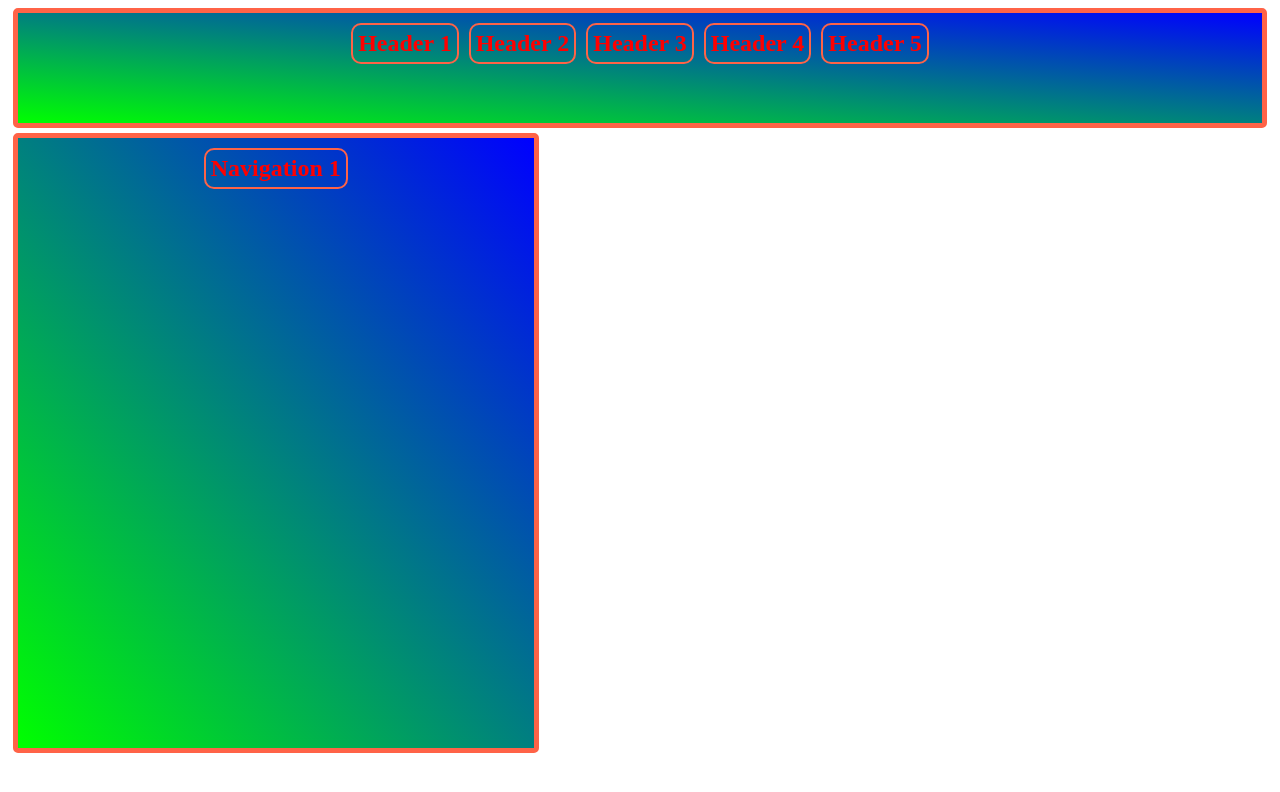
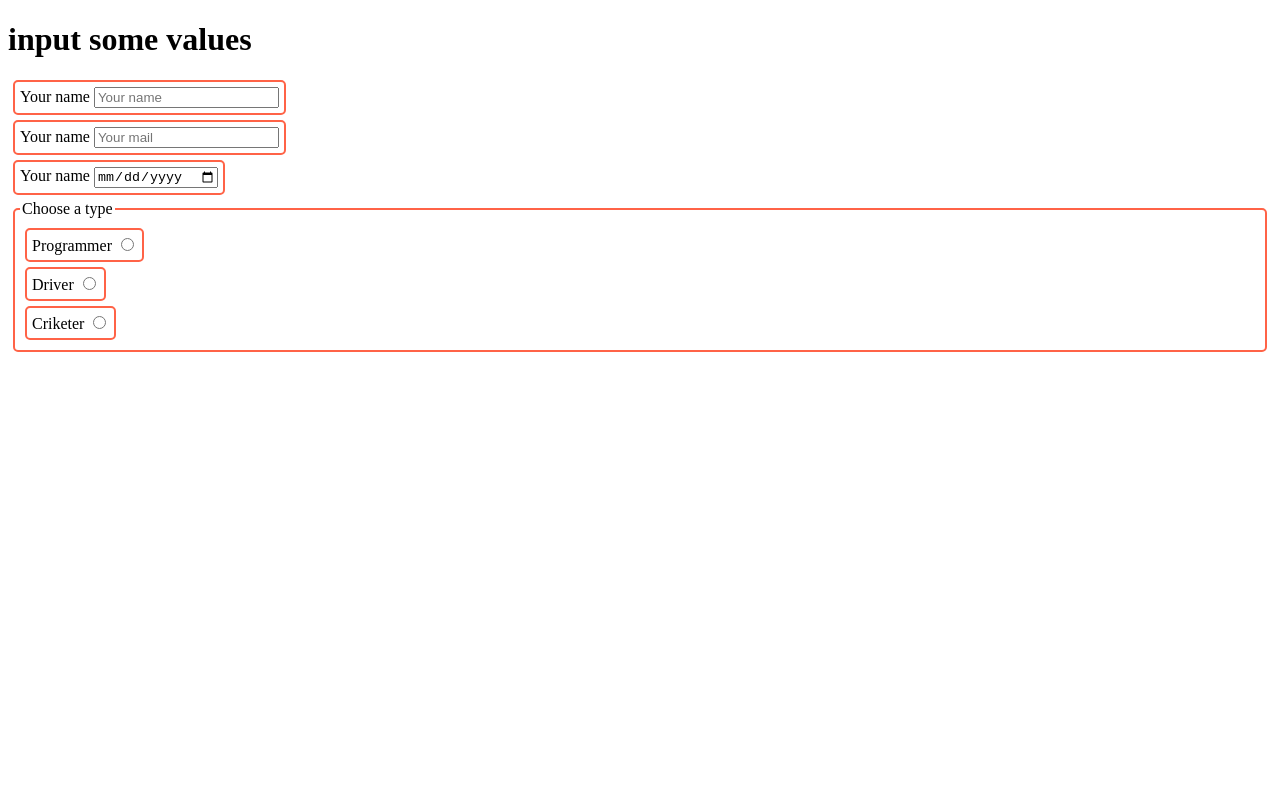
Before and after one commit to asifbuet047/programming-hero-module4, a plain HTML site: page index.html in a window 1280 px wide. Drawn offline with Linux system fonts and the light colour scheme.

Commit message:
using some html5 tags like header,footer,main,label,fieldset

```diff
--- a/index.html
+++ b/index.html
@@ -1,22 +1,49 @@
 <!DOCTYPE html>
 <html lang="en">
+
 <head>
     <meta charset="UTF-8">
     <meta name="viewport" content="width=device-width, initial-scale=1.0">
     <title>Module 4</title>
     <link rel="stylesheet" href="styles.css">
 </head>
+
 <body>
-    <div class="header_div">
-        <h2 class="heading_h2">Header 1</h2>
-        <h2 class="heading_h2">Header 2</h2>
-        <h2 class="heading_h2">Header 3</h2>
-        <h2 class="heading_h2">Header 4</h2>
-        <h2 class="heading_h2">Header 5</h2>
-    </div>
+    <header>
 
-    <div class="navigation_div">
-        <h2 class="navigation_h2">Navigation 1</h2>
-    </div>
+    </header>
+    <main>
+        <h1>input some values</h1>
+        <form>
+            <label for="name"> Your name
+                <input type="text" id="name" placeholder="Your name">
+            </label>
+            <label for="email"> Your name
+                <input type="email" id="email" placeholder="Your mail">
+            </label>
+            <label for="dob"> Your name
+                <input type="date" id="dob" placeholder="Your DOB">
+            </label>
+            <fieldset>
+                <legend>Choose a type</legend>
+                <label for="pro">Programmer
+                    <input type="radio" name="type" id="pro">
+                </label>
+                <label for="dri">Driver
+                    <input type="radio" name="type" id="dri">
+                </label>
+                <label for="cri">Criketer
+                    <input type="radio" name="type" id="cri">
+                </label>
+            </fieldset>
+
+
+        </form>
+
+    </main>
+    <footer>
+
+    </footer>
 </body>
+
 </html>
--- a/styles.css
+++ b/styles.css
@@ -51,3 +51,41 @@
     border-radius: 10px;
     padding: 5px;
 }
+
+.article_div {
+    width: 60%;
+    height: 600px;
+    display: inline-flex;
+    background-image: linear-gradient(to top right, #00ff00, #0000ff);
+    margin: 5px;
+    border: 5px;
+    border-style: solid;
+    border-color: tomato;
+    border-radius: 5px;
+    padding: 5px;
+    justify-content: center;
+
+}
+
+
+label {
+    margin: 5px;
+    border: 2px;
+    border-color: tomato;
+    border-radius: 5px;
+    border-style: solid;
+    padding: 5px;
+
+    display: block;
+    width: max-content;
+}
+
+fieldset {
+    margin: 5px;
+    border: 2px;
+    border-color: tomato;
+    border-radius: 5px;
+    border-style: solid;
+    padding: 5px;
+
+}
```
